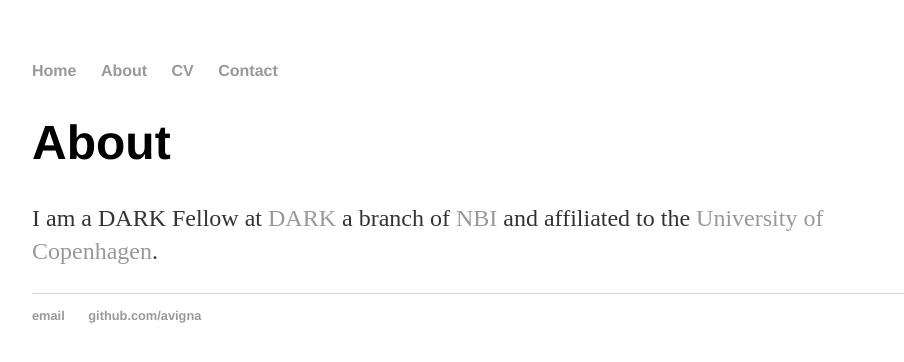
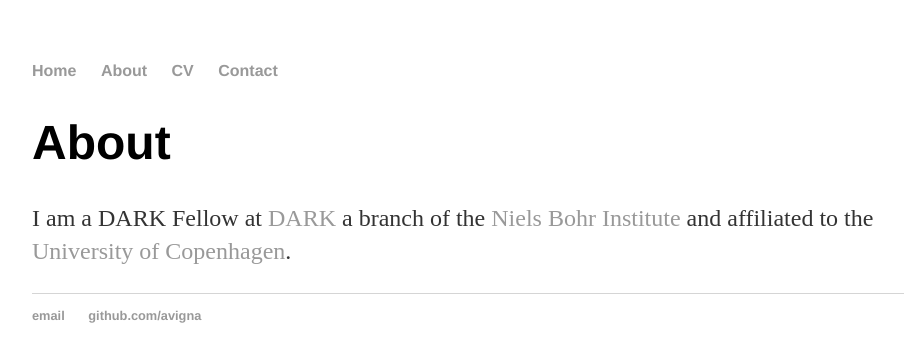
Before and after one commit to avigna/avigna.github.io, a Jekyll site: the page built from about/index.html, in a window 1280 px wide. Shown: the top 362 px of the page, without its empty margins (160-1064 px from the left). Built offline with Jekyll 4.4.1, drawn with Linux system fonts in a browser that asks for light colours.

Commit message:
Update index.html

```diff
--- a/about/index.html
+++ b/about/index.html
@@ -6,7 +6,7 @@ title: About Alejandro
 		<div class="about">
 			<h1>About</h1>
 			<p>
-			I am a DARK Fellow at <a href="https://dark.nbi.ku.dk/">DARK</a> a branch of <a href="https://www.nbi.ku.dk/english/">NBI</a>
+			I am a DARK Fellow at <a href="https://dark.nbi.ku.dk/">DARK</a> a branch of the <a href="https://www.nbi.ku.dk/english/">Niels Bohr Institute</a>
 			and affiliated to the <a href="https://www.ku.dk/english/">University of Copenhagen</a>.
 			</p>
 
```
